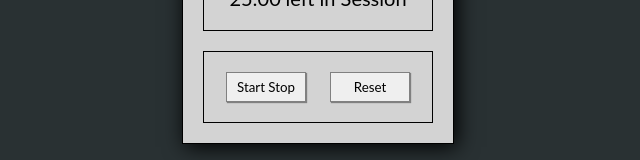
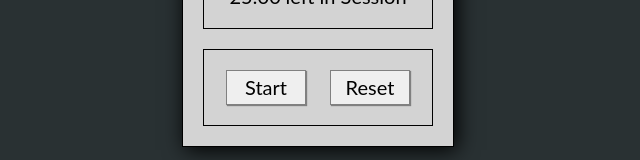
Before and after one commit to Myrmidonut/fcc_frontend_pomodoro_clock, a React (Create React App) app: page / in a window 1280 px wide. Shown: the part 536-696 px from the top of the page, without its empty margins (322-962 px from the left). Built offline with nearby package versions, Linux system fonts and the light colour scheme.

Commit message:
resized buttons, added dynamic button text, deleted unused audio class

```diff
--- a/src/App.css
+++ b/src/App.css
@@ -73,8 +73,9 @@ html, body {
 
 #controls-container button {
   width: 80px;
-  height: 30px;
+  height: 35px;
   font-family: "Lato", sans-serif;
+  font-size: 20px;
   border: 1px solid gray;
   box-shadow: 1px 1px 1px gray;
 }
--- a/src/App.js
+++ b/src/App.js
@@ -52,7 +52,7 @@ class Controls extends Component {
     return (
       <div id="controls-container">
         <div className="buttons-container">
-          <button id="start_stop" onClick={this.props.startStop}>Start Stop</button>
+          <button id="start_stop" onClick={this.props.startStop}>{this.props.buttonText}</button>
           <button id="reset" onClick={this.props.reset}>Reset</button>
         </div>
       </div>
@@ -60,27 +60,14 @@ class Controls extends Component {
   }
 }
 
-/*
-class Audio extends Component {
-  render() {
-    return (
-      <div>
-        <audio
-          id="beep"
-          src="http://www.peter-weinberg.com/files/1014/8073/6015/BeepSound.wav" />
-      </div>
-    )
-  }
-}
-*/
-
 class App extends Component {
   state = {
     breakLength: 300,
     sessionLength: 1500,
     timeLeft: 1500,
     phase: "Session",
-    running: false
+    running: false,
+    startStop: "Start"
   }
 
   initialState = this.state;
@@ -168,12 +155,14 @@ class App extends Component {
       }, 1000);
 
       this.setState({
-        running: true
+        running: true,
+        startStop: "Stop"
       })
     } else {
       clearInterval(this.interval);
       this.setState({
-        running: false
+        running: false,
+        startStop: "Start"
       })
     }
   }
@@ -209,7 +198,8 @@ class App extends Component {
           phase={this.state.phase} />
         <Controls
           startStop={() => this.startStop()}
-          reset={() => this.reset()} />
+          reset={() => this.reset()}
+          buttonText={this.state.startStop} />
         <audio
           id="beep"
           preload="auto"
```
